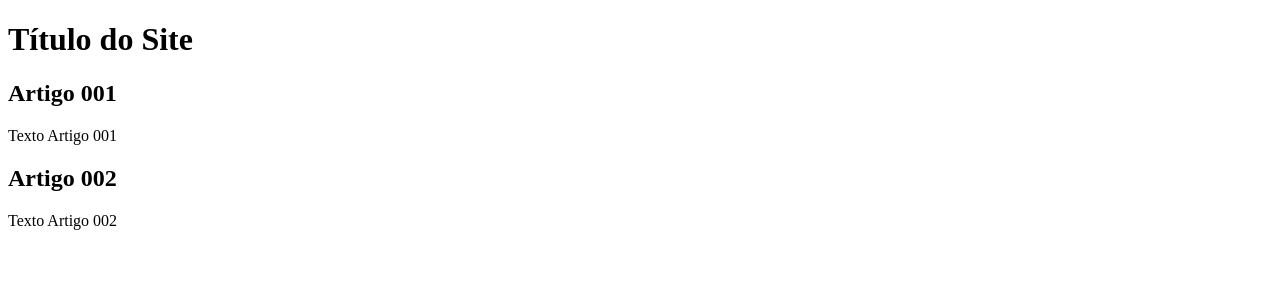
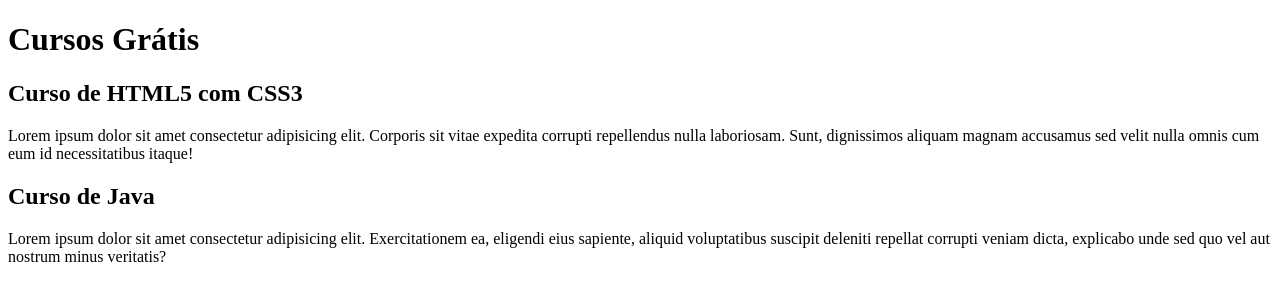
Before and after one commit to FRafaelBarbosa/projeto-site, a plain HTML site: page index.html in a window 1280 px wide. Drawn offline with Linux system fonts and the light colour scheme.

Commit message:
comecei a escrever conteúdo

```diff
--- a/index.html
+++ b/index.html
@@ -8,15 +8,15 @@
 <body>
     <main>
         <header>
-            <h1>Título do Site</h1>
+            <h1>Cursos Grátis</h1>
         </header>
         <article>
-            <h2>Artigo 001</h2>
-            <p>Texto Artigo 001</p>
+            <h2>Curso de HTML5 com CSS3</h2>
+            <p>Lorem ipsum dolor sit amet consectetur adipisicing elit. Corporis sit vitae expedita corrupti repellendus nulla laboriosam. Sunt, dignissimos aliquam magnam accusamus sed velit nulla omnis cum eum id necessitatibus itaque!</p>
         </article>
         <article>
-            <h2>Artigo 002</h2>
-            <p>Texto Artigo 002</p>
+            <h2>Curso de Java</h2>
+            <p>Lorem ipsum dolor sit amet consectetur adipisicing elit. Exercitationem ea, eligendi eius sapiente, aliquid voluptatibus suscipit deleniti repellat corrupti veniam dicta, explicabo unde sed quo vel aut nostrum minus veritatis?</p>
         </article>
     </main>
 </body>
```
